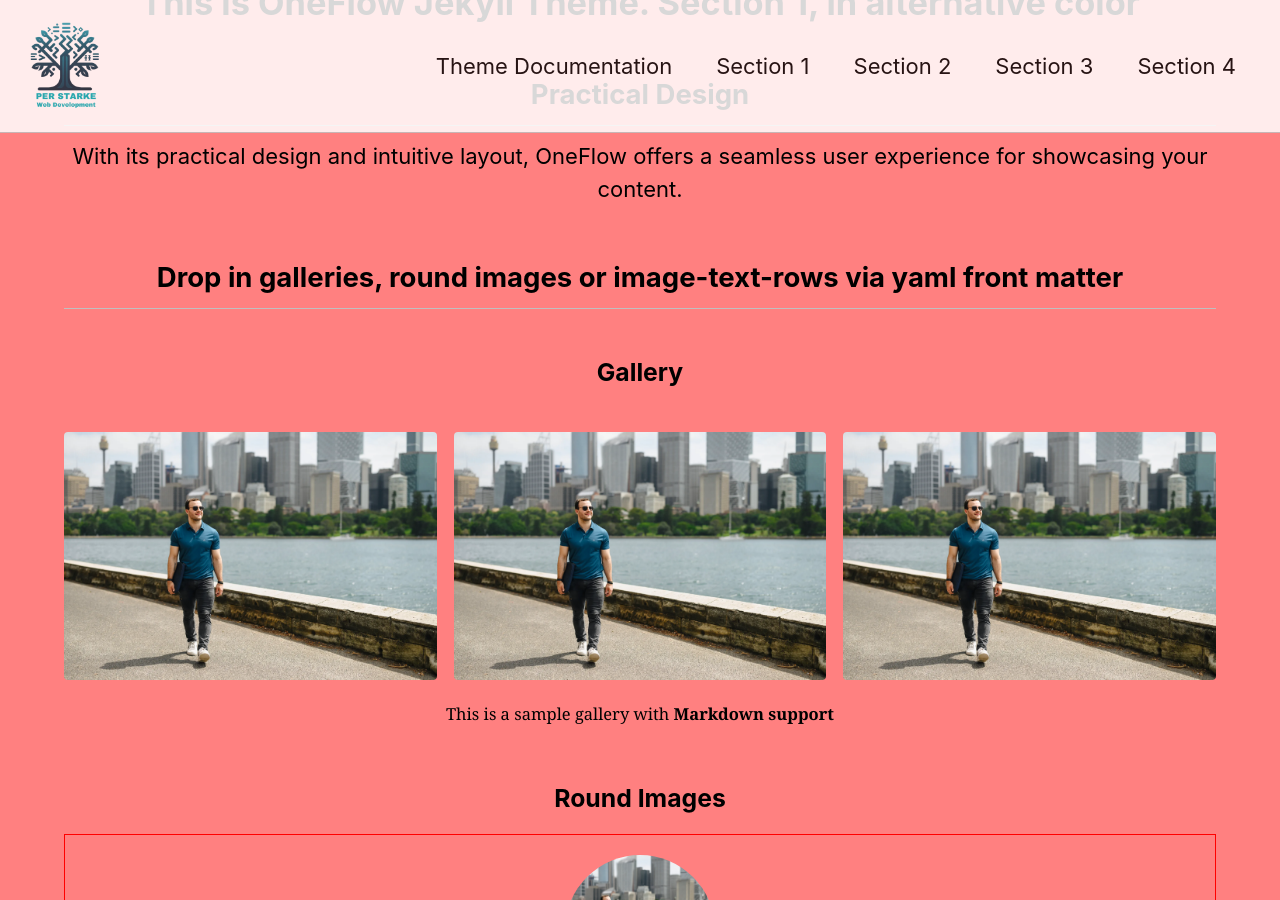
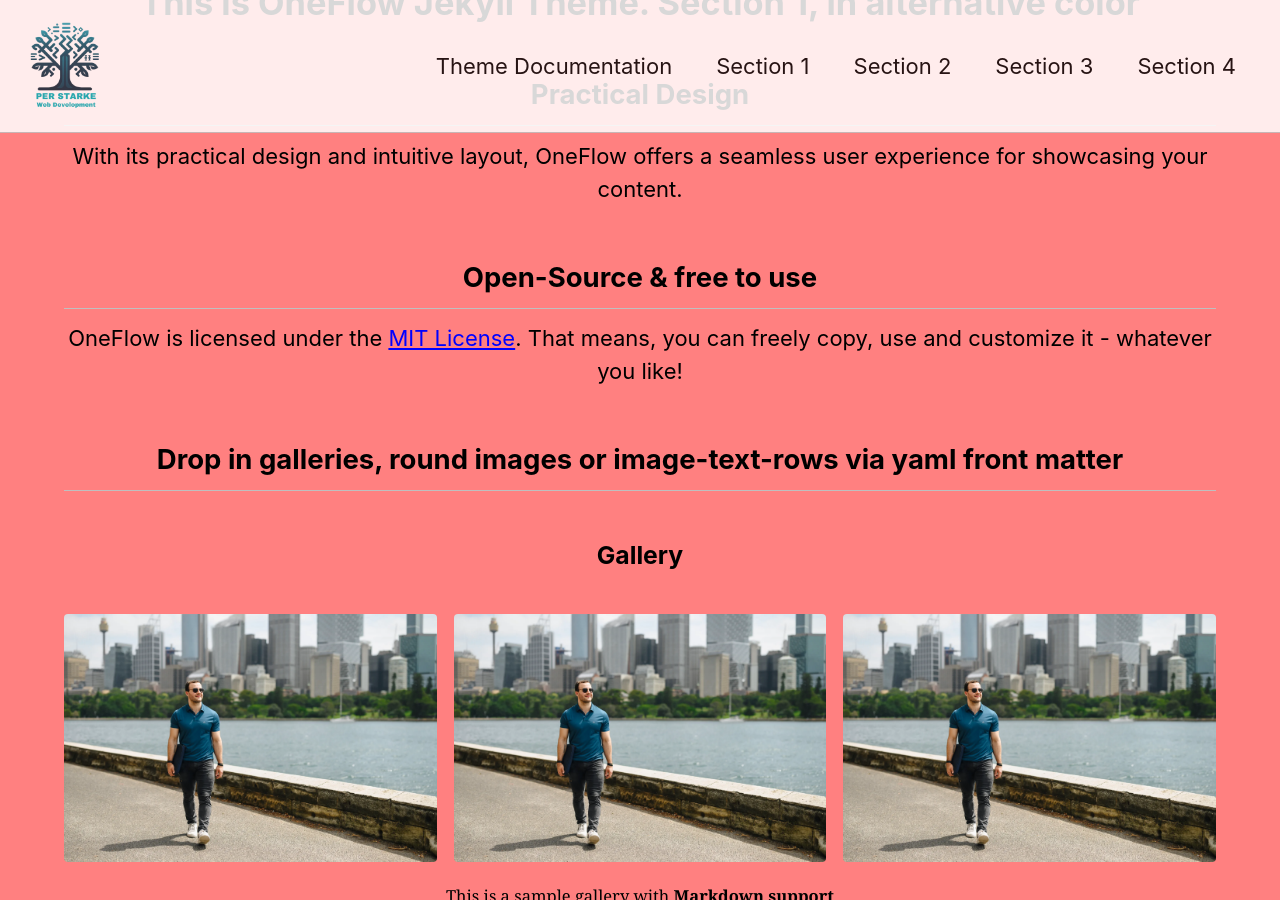
Before and after one commit to perstarke-webdev/oneflow-jekyll-theme, a Jekyll site: the page built from _pages/index.html, in a window 1280 px wide and 900 px high, scrolled down 1131 px. Built offline with Jekyll 4.4.1, drawn with Linux system fonts in a browser that asks for light colours; cached includes are drawn as plain includes; some of the changed text lies outside the part shown.

Commit message:
add license

```diff
--- a/_pages/index.html
+++ b/_pages/index.html
@@ -92,6 +92,11 @@ image-text-row-two:
     <h2>Practical Design</h2>
 
     <p>With its practical design and intuitive layout, OneFlow offers a seamless user experience for showcasing your content.</p>
+
+    <h2>Open-Source & free to use</h2>
+
+    OneFlow is licensed under the <a href="https://opensource.org/license/mit/" rel="noopener noreferrer nofollow" target="_blank">MIT License</a>.
+    That means, you can freely copy, use and customize it - whatever you like!
 
     <h2>Drop in galleries, round images or image-text-rows via yaml front matter</h2>
 
@@ -290,7 +295,7 @@ image-text-row-two:
     <h2>Easy local build with docker</h2>
 
     OneFlow comes with build-in docker configuration and a shell script that you just need to start.<br>
-    Open up a terminal, navigate to your local clone of the GitHub Repo and run <code>/_manage-site.sh</code>. Easy as that.
+    Open up a terminal, navigate to your local clone of the GitHub Repo and run <code>./_manage-site.sh</code>. Easy as that.
 
     <h2>Client editables</h2>
 
@@ -305,7 +310,7 @@ image-text-row-two:
 
     <h2>Icons with Font Awesome</h2>
 
-    Add icons anywhere, using <a href="https://fontawesome.com/" rel="noopener noreferrer nofollow" target="_blank"><i class="fa-solid fa-font-awesome"></i> Font Awesome</a>
+    Add icons anywhere, using <a href="https://fontawesome.com/" rel="noopener noreferrer nofollow" target="_blank"><i class="fa-solid fa-font-awesome"></i> Font Awesome</a>.
 
     <h2>Responsive design</h2>
 
```
